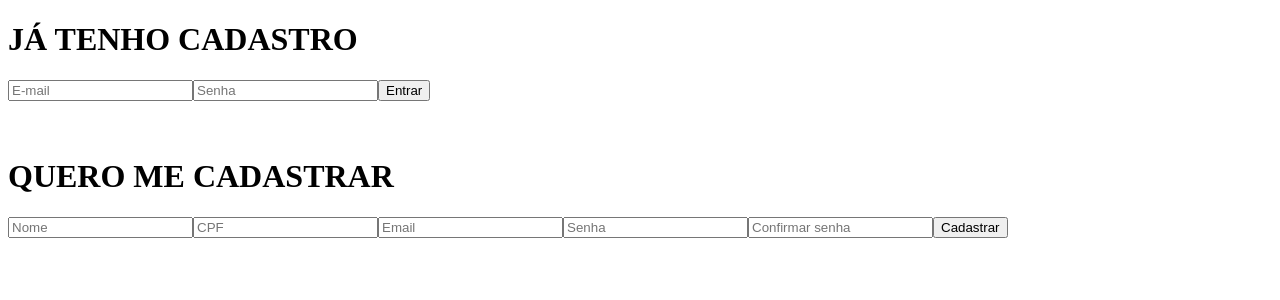
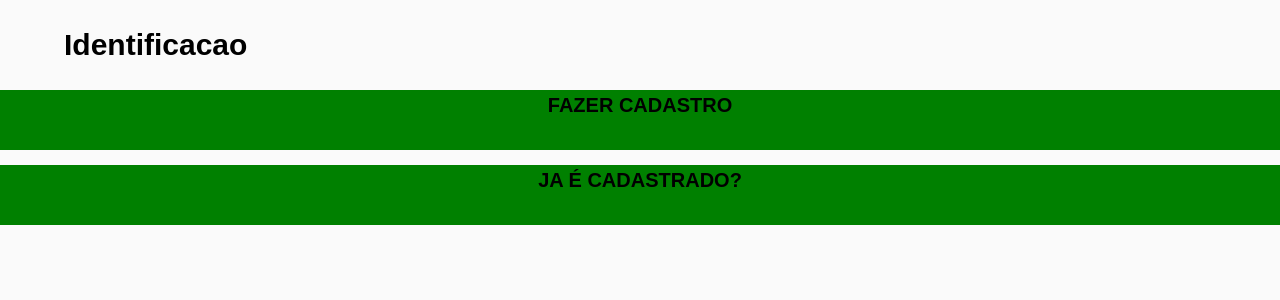
Before and after one commit to thiagosouf/projeto14-bitstore-front, a React (Create React App) app: page /login in a window 1280 px wide. Shown: the top 300 px of the page. Built offline with nearby package versions, Linux system fonts and the light colour scheme.

Commit message:
style-components e globalstyles

```diff
--- a/package.json
+++ b/package.json
@@ -7,7 +7,8 @@
     "react": "^17.0.2",
     "react-dom": "^17.0.2",
     "react-router-dom": "^6.3.0",
-    "react-scripts": "^4.0.3"
+    "react-scripts": "^4.0.3",
+    "styled-components": "^5.3.5"
   },
   "scripts": {
     "start": "react-scripts start",
--- a/src/components/App.js
+++ b/src/components/App.js
@@ -1,5 +1,6 @@
 import { BrowserRouter, Routes, Route } from "react-router-dom";
 import { useState} from "react";
+import GlobalStyles from "./../components/GlobalStyles";
 
 import LoginPage from "./pages/LoginPage";
 import HomePage from "./pages/HomePage";
@@ -11,6 +12,7 @@
     return(
         <UserContext.Provider value={{ user, setUser }}>
             <BrowserRouter>
+                <GlobalStyles />
                 <Routes>
                     <Route path="/" element={<HomePage />} />
                     <Route path="/login" element={<LoginPage />} />
--- /dev/null
+++ b/src/components/GlobalStyles.js
@@ -0,0 +1,54 @@
+import { createGlobalStyle } from "styled-components";
+
+const GlobalStyles = createGlobalStyle`
+    html, body, div, span, applet, object, iframe,
+h1, h2, h3, h4, h5, h6, p, blockquote, pre,
+a, abbr, acronym, address, big, cite, code,
+del, dfn, em, img, ins, kbd, q, s, samp,
+small, strike, strong, sub, sup, tt, var,
+b, u, i, center,
+dl, dt, dd, ol, ul, li,
+fieldset, form, label, legend,
+table, caption, tbody, tfoot, thead, tr, th, td,
+article, aside, canvas, details, embed,
+figure, figcaption, footer, header, hgroup,
+menu, nav, output, ruby, section, summary,
+time, mark, audio, video {
+	margin: 0;
+	padding: 0;
+	border: 0;
+	font-size: 100%;
+	font-family: 'Raleway', sans-serif;
+	vertical-align: baseline;
+}
+*{
+	box-sizing: border-box;
+}
+/* HTML5 display-role reset for older browsers */
+article, aside, details, figcaption, figure,
+footer, header, hgroup, menu, nav, section {
+	display: block;
+}
+body {
+	line-height: 1;
+}
+ol, ul {
+	list-style: none;
+}
+blockquote, q {
+	quotes: none;
+}
+blockquote:before, blockquote:after,
+q:before, q:after {
+	content: '';
+	content: none;
+}
+table {
+	border-collapse: collapse;
+	border-spacing: 0;
+}
+strong {
+	font-weight: bold;
+}`
+
+export default GlobalStyles;
--- a/src/components/pages/LoginPage.js
+++ b/src/components/pages/LoginPage.js
@@ -1,6 +1,7 @@
 import {useState, useContext} from 'react';
 import {useNavigate} from 'react-router-dom';
 import axios from 'axios';
+import styled from "styled-components"
 
 import UserContext from '../../contexts/UserContext';
 
@@ -13,6 +14,8 @@
     const [confirmPassword, setConfirmPassword] = useState('');
     const [emaillogin, setEmailLogin] = useState('');
     const [passwordlogin, setPasswordLogin] = useState('');
+    const [selecionarLogin, setSelecionarLogin] = useState(false);
+    const [selecionarCadastro, setSelecionarCadastro] = useState(false);
 
     const {setUser} = useContext(UserContext);
 
@@ -68,26 +71,119 @@
 
 
     return(
-        <>
-        <h1>JÁ TENHO CADASTRO</h1>
-        <form onSubmit={login}>
-        {/* <form> */}
-            <input type="email" placeholder="E-mail" value={emaillogin} onChange={e => setEmailLogin(e.target.value)} />
-            <input type="password" placeholder="Senha" value={passwordlogin} onChange={e => setPasswordLogin(e.target.value)} />
-            <button type="submit">Entrar</button>
-        </form>
-        <br></br>
-        <br></br>
+        <TeladeLogin>
+            <Identificacao>
+                Identificacao
+            </Identificacao>
+            <Formularios>
+                {selecionarCadastro ?
+                    <FormCadastro>
                     <h1>QUERO ME CADASTRAR</h1>
-        <form onSubmit={fazerCadastro}>
-        {/* <form> */}
+                    <Formulario onSubmit={fazerCadastro}>
+
                         <input type="text" placeholder="Nome" value={nome} onChange={(e) => setNome(e.target.value)} />
                         <input type="number" placeholder="CPF" value={cpf} onChange={(e) => setCpf(e.target.value)} />
                         <input type="email" placeholder="Email" value={email} onChange={(e) => setEmail(e.target.value)} />
                         <input type="password" placeholder="Senha" value={password} onChange={(e) => setPassword(e.target.value)} />
                         <input type="password" placeholder="Confirmar senha" value={confirmPassword} onChange={(e) => setConfirmPassword(e.target.value)} />
                         <button type="submit">Cadastrar</button>
-        </form>
-        </>
+                    </Formulario>
+                </FormCadastro>
+                :
+                <FormCadastro onClick={() => setSelecionarCadastro(true)}><h1>FAZER CADASTRO</h1></FormCadastro>
+                    }
+
+
+
+                    {(selecionarLogin)?
+                        <FormLogin>
+                            <h1>FAZER LOGIN</h1>
+                            <Formulario onSubmit={login}>
+
+                            <input type="email" placeholder="E-mail" value={emaillogin} onChange={e => setEmailLogin(e.target.value)} />
+                            <input type="password" placeholder="Senha" value={passwordlogin} onChange={e => setPasswordLogin(e.target.value)} />
+                            <button type="submit">Entrar</button>
+                            </Formulario>
+                        </FormLogin>
+                        :
+                        <FormLogin onClick={() => setSelecionarLogin(true)}><h1>JA É CADASTRADO?</h1></FormLogin>
+                        }
+
+
+            </Formularios>
+        </TeladeLogin>
             );
         }
+
+const TeladeLogin = styled.div`
+    display: flex;
+    flex-direction: column;
+    justify-content: center;
+    align-items: center;
+    height: 100vh;
+    width: 100vw;
+    background-color: #fafafa;
+`;
+const Identificacao = styled.div`
+    display: flex;
+    justify-content: flex-start;
+    align-items: center;
+    margin: 30px;
+    width: 90%;
+    font-size: 30px;
+    font-weight: bold;
+    color: black;
+`
+const Formularios = styled.div`
+    display: flex;
+    flex-direction: column;
+    justify-content: flex-start;
+    align-items: center;
+    width: 100%;
+    height: 100%;
+`
+const FormCadastro = styled.div`
+    display: flex;
+    flex-direction: column;
+    justify-content: center;
+    align-items: center;
+    width: 100vw;
+    background-color: green;
+    padding: 5px;
+    h1{
+        font-size: 20px;
+        margin-bottom: 30px;
+    }
+`
+
+const FormLogin = styled.div`
+    display: flex;
+    flex-direction: column;
+    justify-content: flex-start;
+    align-items: center;
+    width: 100vw;
+    background-color: green;
+    margin-top: 15px;
+    padding: 5px;
+    h1{
+        font-size: 20px;
+        margin-bottom: 30px;
+    }
+`
+
+const Formulario = styled.form`
+    display: flex;
+    flex-direction: column;
+    justify-content: center;
+    align-items: center;
+    input{
+        margin-bottom: 8px;
+        font-size: 20px;
+        width: 100%
+    }
+    button{
+        font-size: 20px;
+        font-weight: 700;
+        width: 100%;}
+
+`
```
Also changed, not shown: 1 other file (tests, documents, lock files or other folders). Lines whose indentation alone changed are shown as unchanged.
